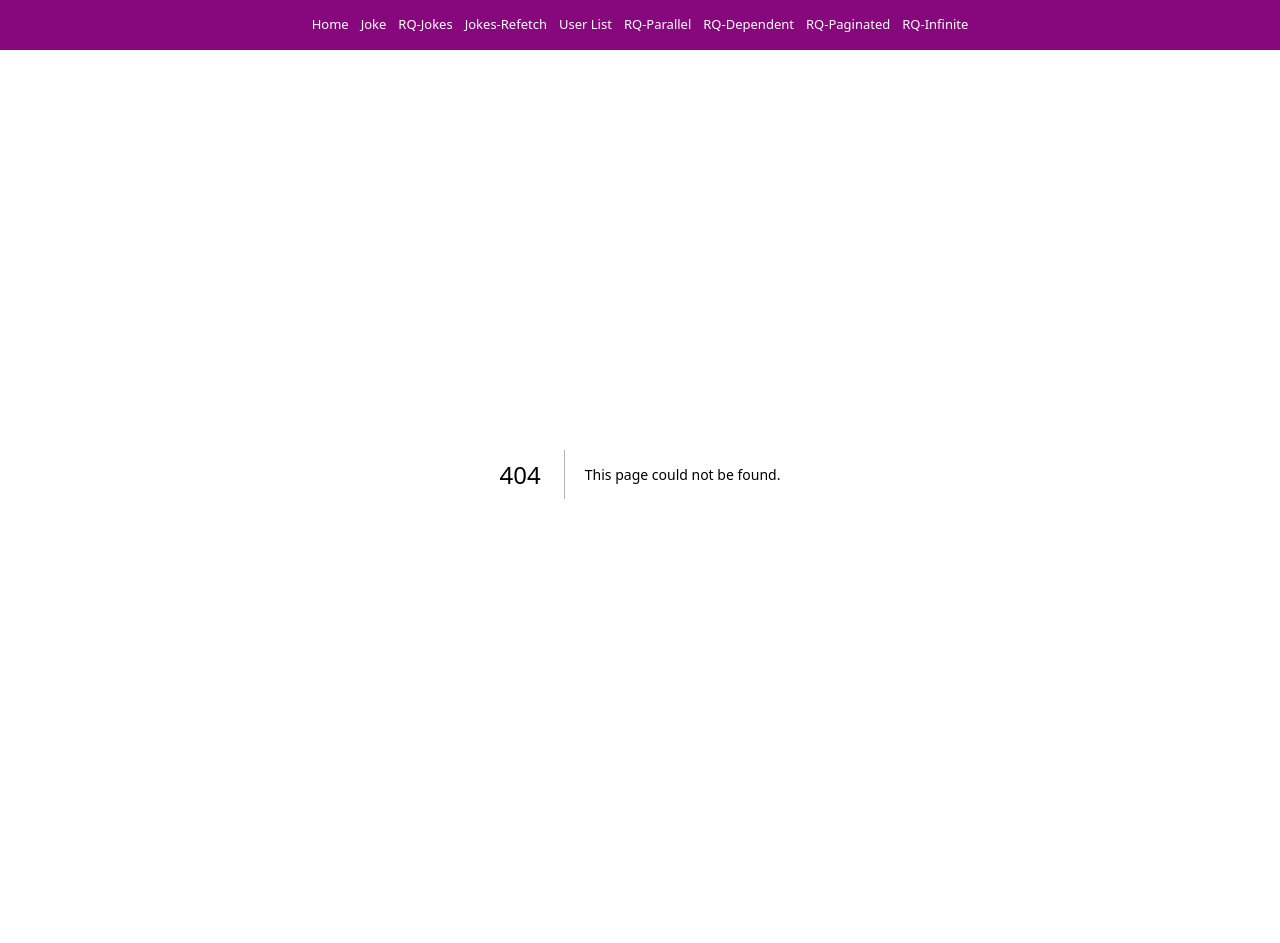
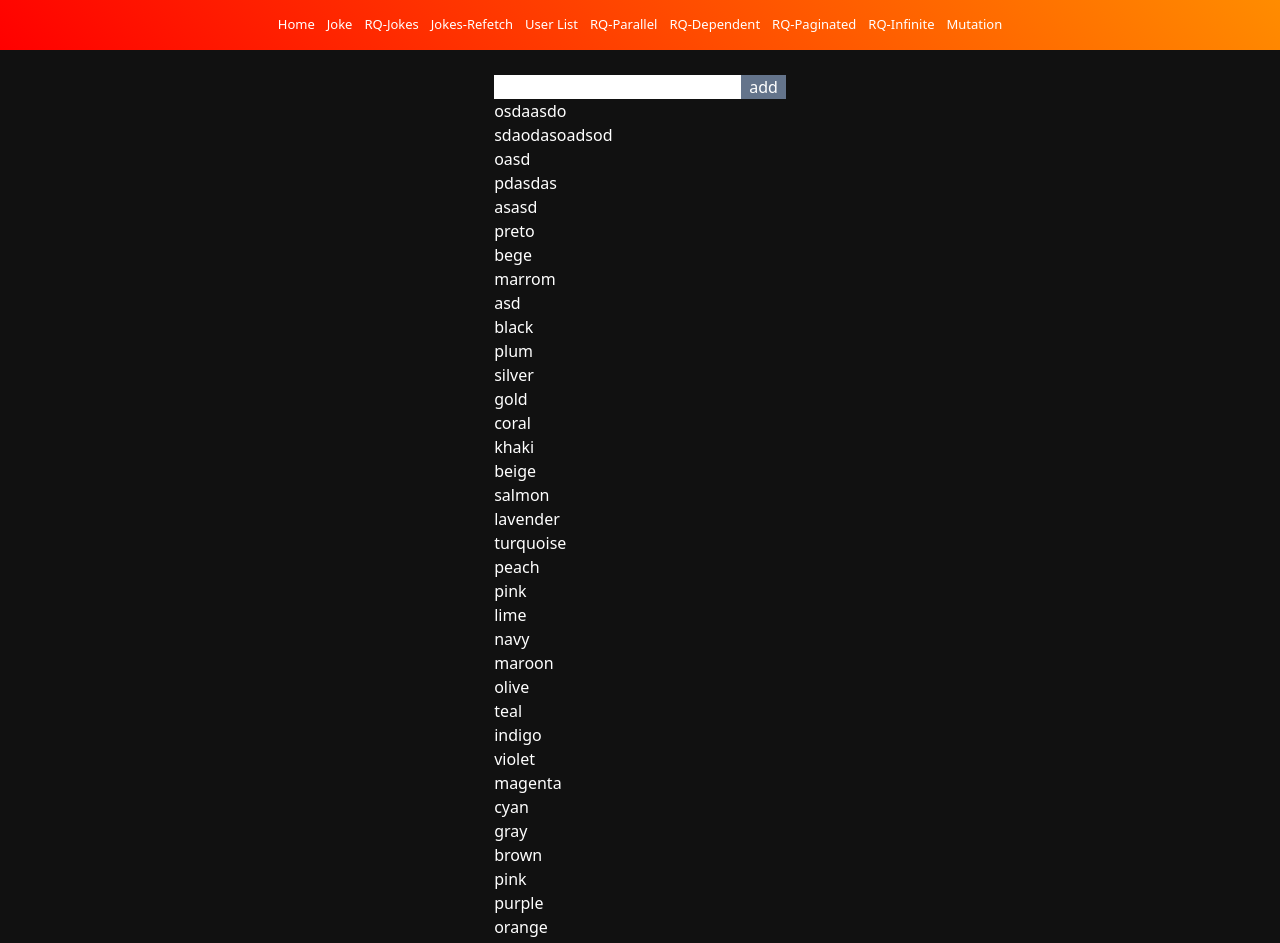
Before and after one commit to luciano44/react-query-course, a Next.js app: page /mutation in a window 1280 px wide. Before the commit this address had no page. Shown: the top 943 px of the page. Before the commit the page ends 900 px from the top, so only its background shows below. Built offline with nearby package versions, Linux system fonts and the light colour scheme; data requests are answered from the project's data file.

Commit message:
add mutation page

```diff
--- /dev/null
+++ b/app/mutation/page.jsx
@@ -0,0 +1,51 @@
+"use client";
+import { useMutation, useQuery } from "@tanstack/react-query";
+import axios from "axios";
+import { useState } from "react";
+
+const MutationPage = () => {
+  const [color, setColor] = useState("");
+  const { data, isLoading, refetch } = useQuery({
+    queryKey: ["colors"],
+    queryFn,
+  });
+  const { mutate, isPending, status } = useMutation({ mutationFn });
+
+  function mutationFn(color) {
+    const res = axios.post("http://localhost:3001/colors", {
+      color,
+    });
+
+    refetch();
+
+    setColor("");
+
+    return res;
+  }
+
+  function queryFn() {
+    return axios.get("http://localhost:3001/colors");
+  }
+
+  return (
+    <div>
+      <input
+        type="text"
+        name="color"
+        className="text-slate-950 px-2"
+        onChange={(e) => {
+          setColor(e.target.value);
+        }}
+        value={color}
+        onKeyDown={(e) => {
+          if (e.key === "Enter") mutate(color);
+        }}
+      />
+      <button className="bg-slate-500 px-2" onClick={() => mutate(color)}>
+        add
+      </button>
+      <ul>{data && data.data.map((c) => <p>{c.color}</p>).reverse()}</ul>
+    </div>
+  );
+};
+export default MutationPage;
--- a/components/NavBar.jsx
+++ b/components/NavBar.jsx
@@ -11,6 +11,7 @@ const links = [
   { href: "/dependent-queries", link: "RQ-Dependent" },
   { href: "/paginated-queries", link: "RQ-Paginated" },
   { href: "/infinite-queries", link: "RQ-Infinite" },
+  { href: "/mutation", link: "Mutation" },
 ];
 
 const NavBar = () => {
--- a/components/_css/NavBar.scss
+++ b/components/_css/NavBar.scss
@@ -1,5 +1,5 @@
 nav {
-  background-color: rgb(134, 8, 124);
+  background: linear-gradient(45deg, red, darkorange);
   display: flex;
   justify-content: center;
   align-items: center;
--- a/db.json
+++ b/db.json
@@ -1,58 +1,264 @@
 {
   "user-names": [
-    { "id": 1, "name": "John" },
-    { "id": 2, "name": "Bob" },
-    { "id": 3, "name": "Carl" },
-    { "id": 4, "name": "Jonathan" },
-    { "id": 5, "name": "Eder" },
-    { "id": 6, "name": "Luciano" },
-    { "id": 7, "name": "Pedro" },
-    { "id": 8, "name": "Oddefer" },
-    { "id": 9, "name": "Bobson" },
-    { "id": 10, "name": "Niglard" }
+    {
+      "id": 1,
+      "name": "John"
+    },
+    {
+      "id": 2,
+      "name": "Bob"
+    },
+    {
+      "id": 3,
+      "name": "Carl"
+    },
+    {
+      "id": 4,
+      "name": "Jonathan"
+    },
+    {
+      "id": 5,
+      "name": "Eder"
+    },
+    {
+      "id": 6,
+      "name": "Luciano"
+    },
+    {
+      "id": 7,
+      "name": "Pedro"
+    },
+    {
+      "id": 8,
+      "name": "Oddefer"
+    },
+    {
+      "id": 9,
+      "name": "Bobson"
+    },
+    {
+      "id": 10,
+      "name": "Niglard"
+    }
   ],
   "users": [
-    { "id": 1, "name": "John", "age": 26, "employed": true },
-    { "id": 2, "name": "Bob", "age": 75, "employed": false },
-    { "id": 3, "name": "Carl", "age": 38, "employed": true },
-    { "id": 4, "name": "Jonathan", "age": 24, "employed": false },
-    { "id": 5, "name": "Eder", "age": 25, "employed": false },
-    { "id": 6, "name": "Luciano", "age": 28, "employed": true },
-    { "id": 7, "name": "Pedro", "age": 58, "employed": true },
-    { "id": 8, "name": "Oddefer", "age": 76, "employed": false },
-    { "id": 9, "name": "Bobson", "age": 35, "employed": false },
-    { "id": 10, "name": "Niglard", "age": 19, "employed": true }
+    {
+      "id": 1,
+      "name": "John",
+      "age": 26,
+      "employed": true
+    },
+    {
+      "id": 2,
+      "name": "Bob",
+      "age": 75,
+      "employed": false
+    },
+    {
+      "id": 3,
+      "name": "Carl",
+      "age": 38,
+      "employed": true
+    },
+    {
+      "id": 4,
+      "name": "Jonathan",
+      "age": 24,
+      "employed": false
+    },
+    {
+      "id": 5,
+      "name": "Eder",
+      "age": 25,
+      "employed": false
+    },
+    {
+      "id": 6,
+      "name": "Luciano",
+      "age": 28,
+      "employed": true
+    },
+    {
+      "id": 7,
+      "name": "Pedro",
+      "age": 58,
+      "employed": true
+    },
+    {
+      "id": 8,
+      "name": "Oddefer",
+      "age": 76,
+      "employed": false
+    },
+    {
+      "id": 9,
+      "name": "Bobson",
+      "age": 35,
+      "employed": false
+    },
+    {
+      "id": 10,
+      "name": "Niglard",
+      "age": 19,
+      "employed": true
+    }
   ],
   "colors": [
-    { "id": 1, "color": "red" },
-    { "id": 2, "color": "blue" },
-    { "id": 3, "color": "green" },
-    { "id": 4, "color": "yellow" },
-    { "id": 5, "color": "orange" },
-    { "id": 6, "color": "purple" },
-    { "id": 7, "color": "pink" },
-    { "id": 8, "color": "brown" },
-    { "id": 9, "color": "gray" },
-    { "id": 10, "color": "cyan" },
-    { "id": 11, "color": "magenta" },
-    { "id": 12, "color": "violet" },
-    { "id": 13, "color": "indigo" },
-    { "id": 14, "color": "teal" },
-    { "id": 15, "color": "olive" },
-    { "id": 16, "color": "maroon" },
-    { "id": 17, "color": "navy" },
-    { "id": 18, "color": "lime" },
-    { "id": 19, "color": "pink" },
-    { "id": 20, "color": "peach" },
-    { "id": 21, "color": "turquoise" },
-    { "id": 22, "color": "lavender" },
-    { "id": 23, "color": "salmon" },
-    { "id": 24, "color": "beige" },
-    { "id": 25, "color": "khaki" },
-    { "id": 26, "color": "coral" },
-    { "id": 27, "color": "gold" },
-    { "id": 28, "color": "silver" },
-    { "id": 29, "color": "plum" },
-    { "id": 30, "color": "black" }
+    {
+      "id": 1,
+      "color": "red"
+    },
+    {
+      "id": 2,
+      "color": "blue"
+    },
+    {
+      "id": 3,
+      "color": "green"
+    },
+    {
+      "id": 4,
+      "color": "yellow"
+    },
+    {
+      "id": 5,
+      "color": "orange"
+    },
+    {
+      "id": 6,
+      "color": "purple"
+    },
+    {
+      "id": 7,
+      "color": "pink"
+    },
+    {
+      "id": 8,
+      "color": "brown"
+    },
+    {
+      "id": 9,
+      "color": "gray"
+    },
+    {
+      "id": 10,
+      "color": "cyan"
+    },
+    {
+      "id": 11,
+      "color": "magenta"
+    },
+    {
+      "id": 12,
+      "color": "violet"
+    },
+    {
+      "id": 13,
+      "color": "indigo"
+    },
+    {
+      "id": 14,
+      "color": "teal"
+    },
+    {
+      "id": 15,
+      "color": "olive"
+    },
+    {
+      "id": 16,
+      "color": "maroon"
+    },
+    {
+      "id": 17,
+      "color": "navy"
+    },
+    {
+      "id": 18,
+      "color": "lime"
+    },
+    {
+      "id": 19,
+      "color": "pink"
+    },
+    {
+      "id": 20,
+      "color": "peach"
+    },
+    {
+      "id": 21,
+      "color": "turquoise"
+    },
+    {
+      "id": 22,
+      "color": "lavender"
+    },
+    {
+      "id": 23,
+      "color": "salmon"
+    },
+    {
+      "id": 24,
+      "color": "beige"
+    },
+    {
+      "id": 25,
+      "color": "khaki"
+    },
+    {
+      "id": 26,
+      "color": "coral"
+    },
+    {
+      "id": 27,
+      "color": "gold"
+    },
+    {
+      "id": 28,
+      "color": "silver"
+    },
+    {
+      "id": 29,
+      "color": "plum"
+    },
+    {
+      "id": 30,
+      "color": "black"
+    },
+    {
+      "color": "asd",
+      "id": 31
+    },
+    {
+      "color": "marrom",
+      "id": 32
+    },
+    {
+      "color": "bege",
+      "id": 33
+    },
+    {
+      "color": "preto",
+      "id": 34
+    },
+    {
+      "color": "asasd",
+      "id": 35
+    },
+    {
+      "color": "pdasdas",
+      "id": 36
+    },
+    {
+      "color": "oasd",
+      "id": 37
+    },
+    {
+      "color": "sdaodasoadsod",
+      "id": 38
+    },
+    {
+      "color": "osdaasdo",
+      "id": 39
+    }
   ]
 }
```
